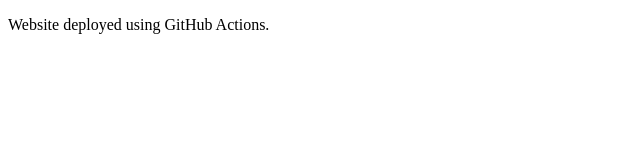
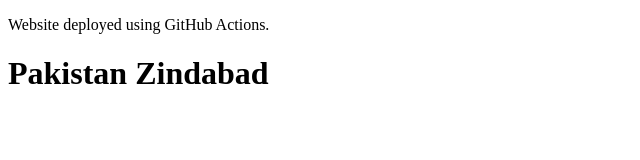
Before and after one commit to mhussain1979/Bootcamp-Setup, a plain HTML site: page index.html in a window 1280 px wide. Shown: the whole page, without its empty margins (0-640 px from the left). Drawn offline with Linux system fonts and the light colour scheme.

Commit message:
Update index.html

```diff
--- a/index.html
+++ b/index.html
@@ -2,7 +2,7 @@
 <html>
 <body>
    <div><p>Website deployed using GitHub Actions.</p></div>
-    <marquee><h1> Pakistan Zindabad</h1></marquee>
+    <h1> Pakistan Zindabad</h1>
 
     </body>
 </html>
```
